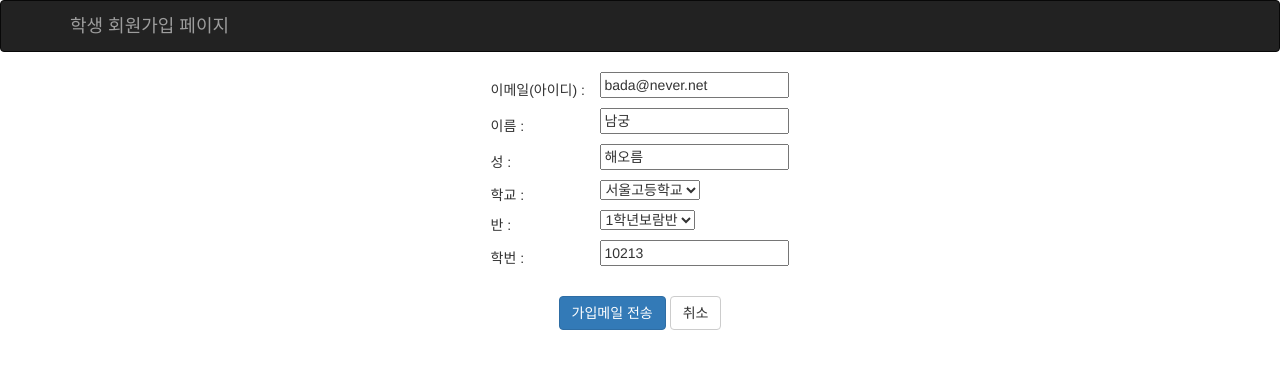
After one commit to kotechkice/kicekriea, a Django app: page /stdnt/register in a window 1280 px wide. The commit adds this page. Shown: the top 369 px of the page. Run offline with Django 3.2, Linux system fonts and the light colour scheme; some libraries are stand-ins or nearby versions.

Commit message:
add stdnt login page, register.

```diff
--- /dev/null
+++ b/home/strings.py
@@ -0,0 +1,16 @@
+#-*- coding: utf-8 -*-
+SITE_NAME = "온라인 문항관리 시스템"
+
+EMAIL = "이메일"
+ID = "아이디"
+
+FIRST_NAME = "이름"
+LAST_NAME = "성"
+
+SCHOOL = "학교"
+CLASS = "반"
+
+STDNT_ID_NUM = "학번"
+
+REG_SEND_MAIL = "가입메일 전송"
+CANCEL = "취소"
--- /dev/null
+++ b/stdnt/strings.py
@@ -0,0 +1,10 @@
+#-*- coding: utf-8 -*-
+
+SITE_NAME = "온라인 문항관리 시스템"
+
+LOGIN_PAGE = "학생 로그인 페이지"
+REGISTER_PAGE = "학생 회원가입 페이지"
+
+
+REGISTER = "회원가입"
+LOGIN = "로그인"
--- a/stdnt/templates/stdnt/container/base.html
+++ b/stdnt/templates/stdnt/container/base.html
@@ -1,5 +1,4 @@
 {% extends "container/base.html" %}
-{% block title %}데모 페이지{% endblock %}
 {% block contents %}
 <nav class="navbar navbar-inverse" role="navigation">
 	<div class="container">
--- /dev/null
+++ b/stdnt/templates/stdnt/register.html
@@ -0,0 +1,84 @@
+{% extends "stdnt/container/base.html" %}
+{% block title %}{{ home_string.SITE_NAME }}{% endblock %}
+{% block nav_brand %}{{ stdnt_string.REGISTER_PAGE }}{% endblock %}
+{% block nav_list %}
+{% endblock %}
+{% block style %}
+<style>
+input, select {
+	margin-bottom:10px;
+}
+
+</style>
+{% endblock %}
+{% block script %}
+<script>
+</script>
+{% endblock %}
+{% block containor %}
+<div class="container">
+	<div class="row">
+		<table align="center">
+			<tr>
+				<td>
+					{{ home_string.EMAIL }}({{ home_string.ID }}) :  &nbsp; &nbsp;
+				</td>
+				<td>
+					<input type="text" value="bada@never.net"/>
+				</td>
+			</tr>
+			<tr>
+				<td>
+					{{ home_string.FIRST_NAME }} :
+				</td>
+				<td>
+					<input type="text" value="남궁"/>
+				</td>
+			</tr>
+			<tr>
+				<td>
+					{{ home_string.LAST_NAME }} :
+				</td>
+				<td>
+					<input type="text" value="해오름"/>
+				</td>
+			</tr>
+			<tr>
+				<td>
+					{{ home_string.SCHOOL }} :
+				</td>
+				<td>
+					<select>
+						<option>서울고등학교</option>
+						<option>대구고등학교</option>
+					</select>
+				</td>
+			</tr>
+			<tr>
+				<td>
+					{{ home_string.CLASS }} :
+				</td>
+				<td>
+					<select>
+						<option>1학년보람반</option>
+						<option>3학년충무반</option>
+					</select>
+				</td>
+			</tr>
+			<tr>
+				<td>
+					{{ home_string.STDNT_ID_NUM }} :
+				</td>
+				<td>
+					<input type="number" value="10213"/>
+				</td>
+			</tr>
+		</table>
+	</div> <br />
+	<div class="row text-center">
+		<button class="btn btn-primary">{{ home_string.REG_SEND_MAIL }}</button>
+		<button class="btn btn-default">{{ home_string.CANCEL }}</button>
+	</div>
+</div>
+
+{% endblock %}
--- a/stdnt/urls.py
+++ b/stdnt/urls.py
@@ -4,5 +4,5 @@ from stdnt.views import *
 
 urlpatterns = patterns('',
     url(r'^login$', login, name='login'),
-
+    url(r'^register', register, name='register'),
 )
--- a/stdnt/views.py
+++ b/stdnt/views.py
@@ -1,5 +1,19 @@
-from django.shortcuts import render
+from django.shortcuts import render, render_to_response
+from django.template import Context, RequestContext
+from stdnt import strings as stdnt_string
+from home import strings as home_string
 
 # Create your views here.
 def login(request):
-    return render(request, 'stdnt/login.html')
+    variables = RequestContext(request, {
+        'home_string' : home_string,
+        'stdnt_string':stdnt_string,
+    })
+    return render_to_response('stdnt/login.html', variables)
+
+def register(request):
+    variables = RequestContext(request, {
+        'home_string' : home_string,
+        'stdnt_string':stdnt_string,
+    })
+    return render_to_response('stdnt/register.html', variables)
```
Also changed, not shown: stdnt/templates/stdnt/login.html (+6 -6 lines).
